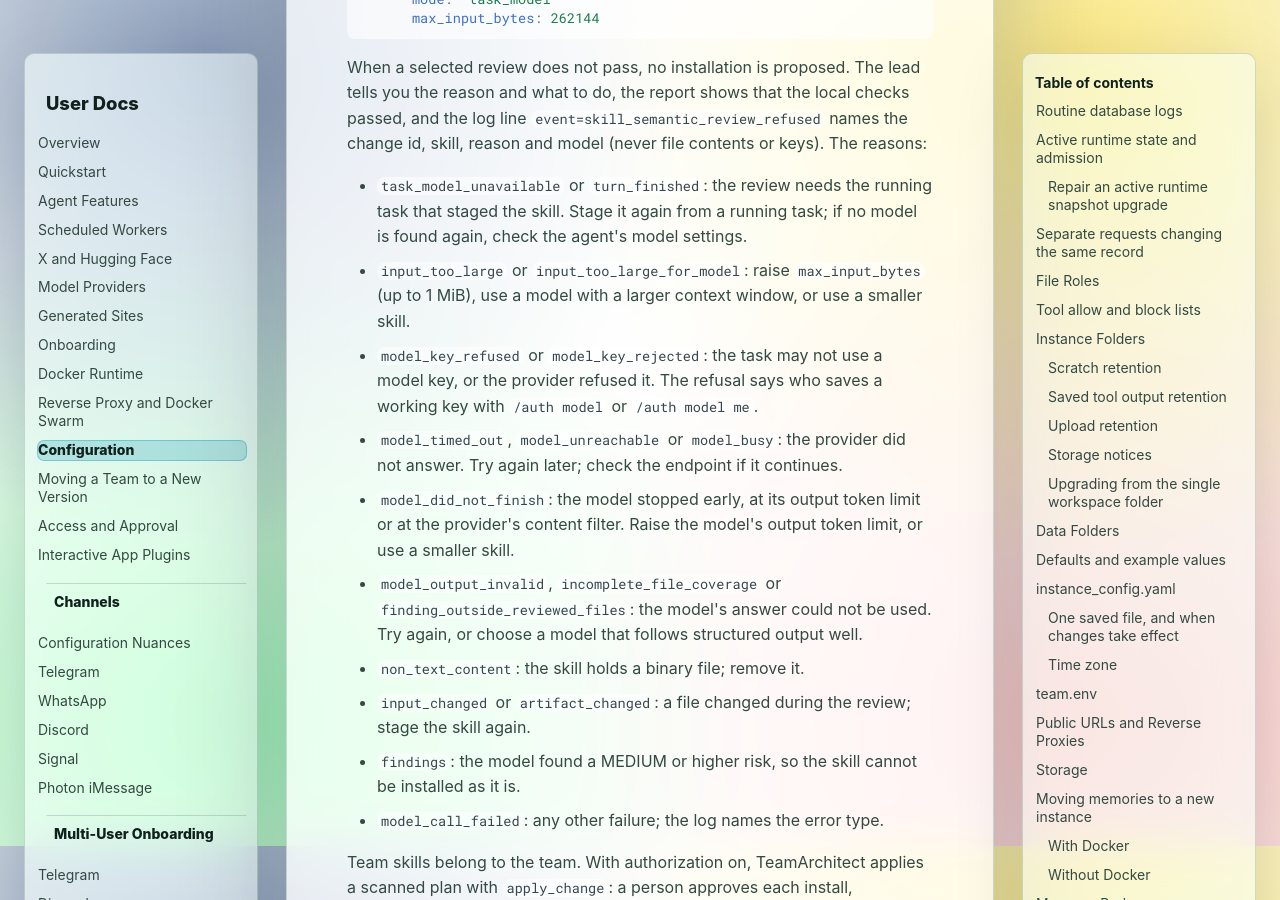
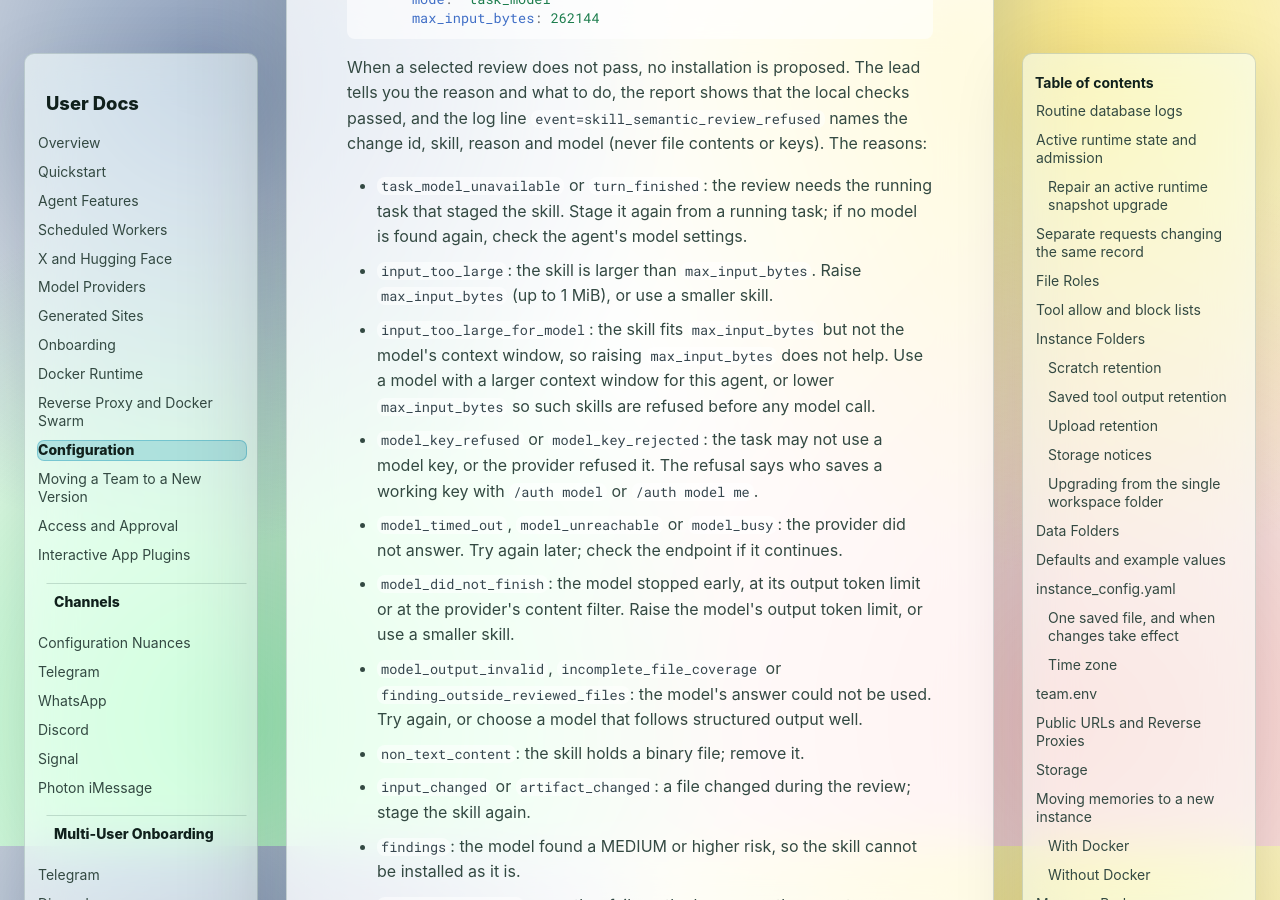
Before and after one commit to enzimo/universal-agents, an MkDocs documentation site: the page built from user_docs_source/configuration.md, in a window 1280 px wide and 900 px high, scrolled down 27054 px. Built offline with MkDocs 1.6.1 and Material for MkDocs 9.7.7, drawn with Linux system fonts in a browser that asks for light colours.

Commit message:
Give each size refusal its own fix in the configuration guide
input_too_large_for_model means the skill fit max_input_bytes but not the
model's context window, so raising max_input_bytes cannot help. Split the
line so each reason lists the fix its refusal hint gives.

Co-Authored-By: Claude Opus 5.5 <noreply@anthropic.com>

```diff
--- a/user_docs_source/configuration.md
+++ b/user_docs_source/configuration.md
@@ -1117,9 +1117,12 @@ change id, skill, reason and model (never file contents or keys). The reasons:
 - `task_model_unavailable` or `turn_finished`: the review needs the running
   task that staged the skill. Stage it again from a running task; if no model
   is found again, check the agent's model settings.
-- `input_too_large` or `input_too_large_for_model`: raise `max_input_bytes`
-  (up to 1 MiB), use a model with a larger context window, or use a smaller
-  skill.
+- `input_too_large`: the skill is larger than `max_input_bytes`. Raise
+  `max_input_bytes` (up to 1 MiB), or use a smaller skill.
+- `input_too_large_for_model`: the skill fits `max_input_bytes` but not the
+  model's context window, so raising `max_input_bytes` does not help. Use a
+  model with a larger context window for this agent, or lower
+  `max_input_bytes` so such skills are refused before any model call.
 - `model_key_refused` or `model_key_rejected`: the task may not use a model
   key, or the provider refused it. The refusal says who saves a working key
   with `/auth model` or `/auth model me`.
```
